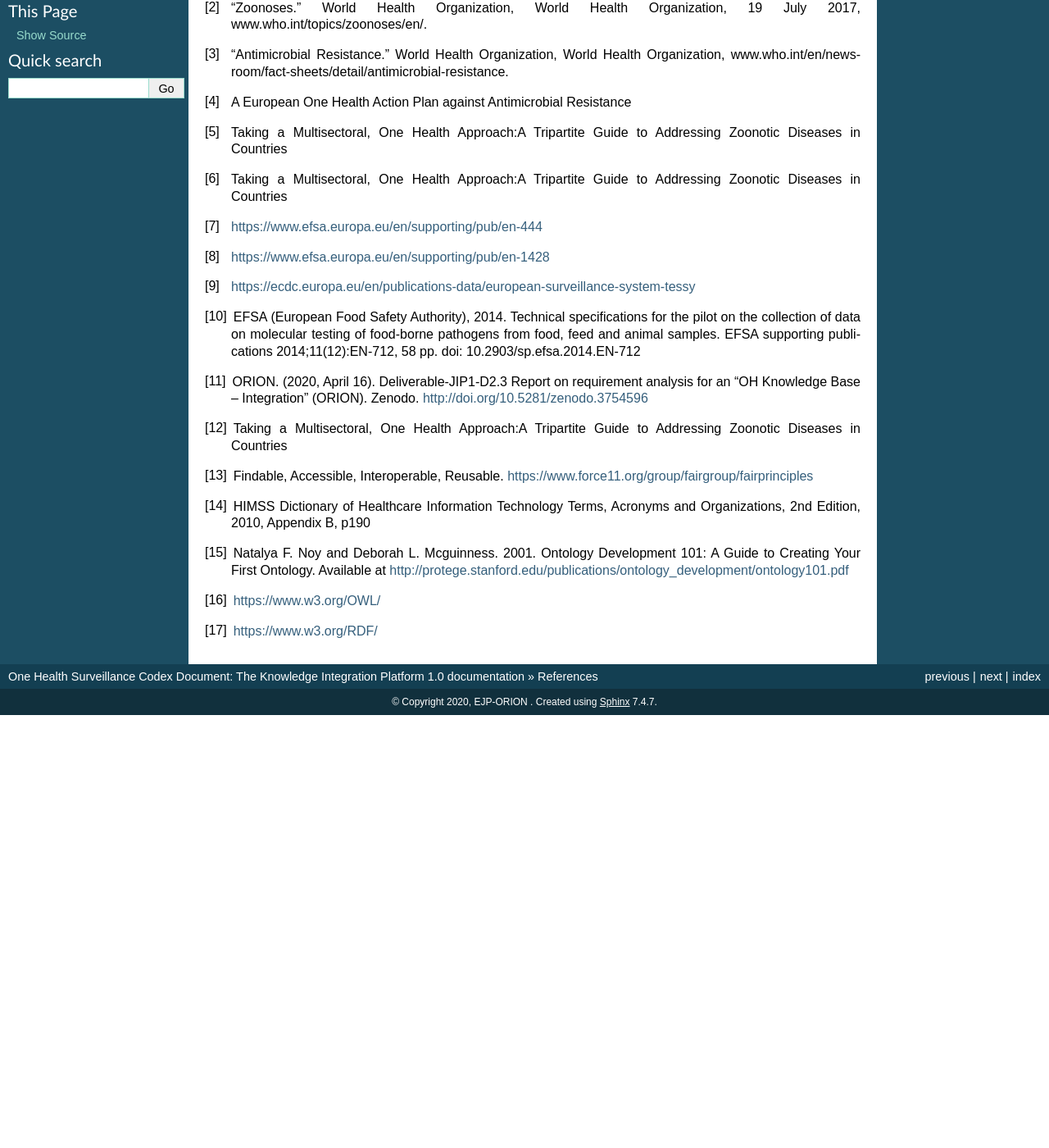
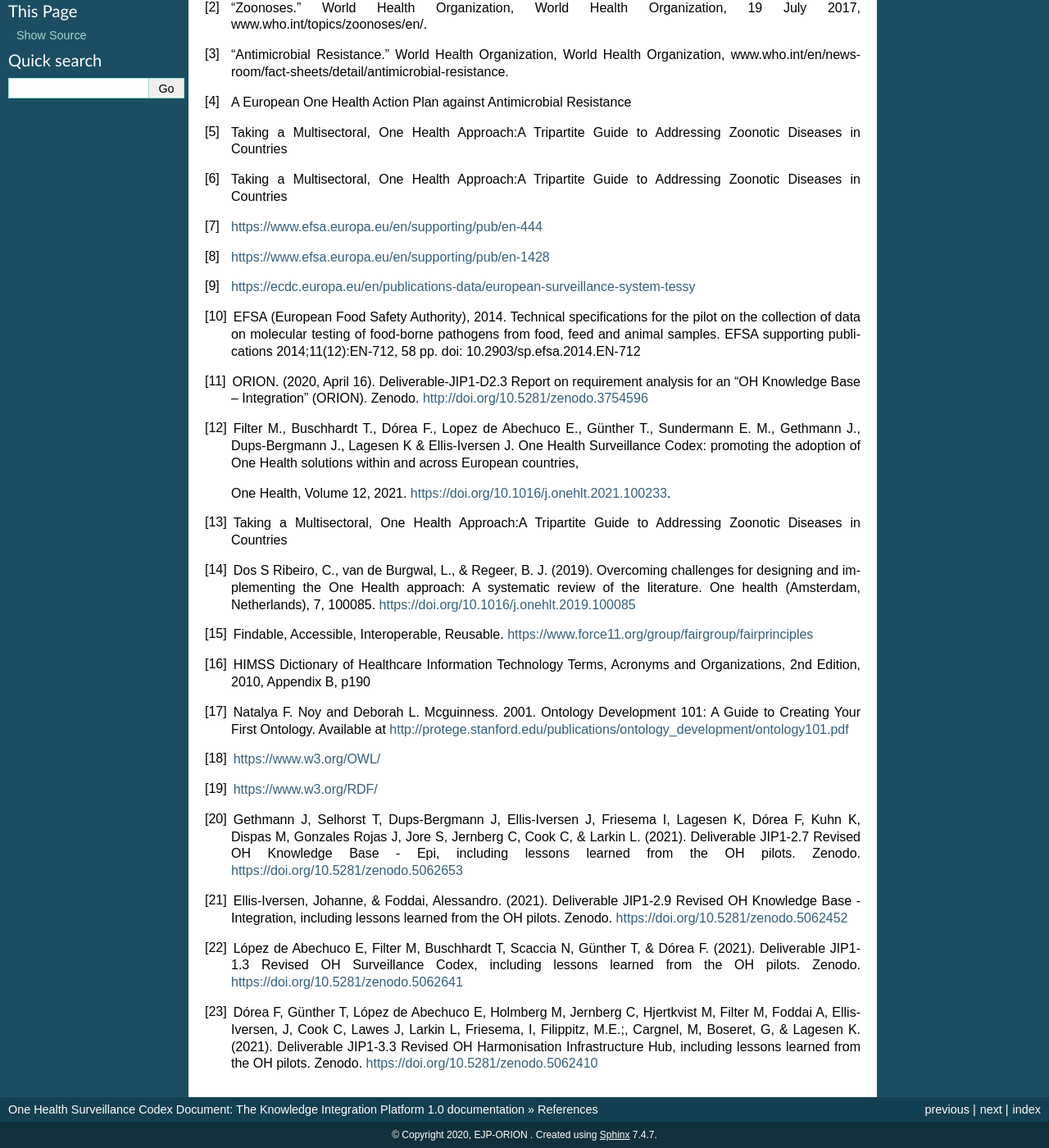
Before and after one commit to EJP-ORION/OH-Surveillance-Codex, a Sphinx documentation site: the page built from docs/9-references.rst, in a window 1280 px wide and 1400 px high, scrolled down 150 px. Shown: the whole window at 82% size. Built offline with Sphinx 7.4.7, drawn with Linux system fonts in a browser that asks for light colours; before the commit the page ends 1022 px from its top, so only the background shows below that.

Commit message:
ReferenceUpdate

```diff
--- a/docs/9-references.rst
+++ b/docs/9-references.rst
@@ -48,24 +48,68 @@ References
    http://doi.org/10.5281/zenodo.3754596
 
 .. [12]
+   Filter M., Buschhardt T., Dórea F., Lopez de Abechuco E., Günther T.,
+   Sundermann E. M., Gethmann J., Dups-Bergmann J., Lagesen K &
+   Ellis-Iversen J. One Health Surveillance Codex: promoting the
+   adoption of One Health solutions within and across European
+   countries,
+
+   One Health, Volume 12, 2021.
+   https://doi.org/10.1016/j.onehlt.2021.100233.
+
+.. [13]
    Taking a Multisectoral, One Health Approach:A Tripartite Guide to
    Addressing Zoonotic Diseases in Countries
 
-.. [13]
+.. [14]
+   Dos S Ribeiro, C., van de Burgwal, L., & Regeer, B. J. (2019).
+   Overcoming challenges for designing and implementing the One Health
+   approach: A systematic review of the literature. One health
+   (Amsterdam, Netherlands), 7, 100085.
+   https://doi.org/10.1016/j.onehlt.2019.100085
+
+.. [15]
    Findable, Accessible, Interoperable, Reusable.
    https://www.force11.org/group/fairgroup/fairprinciples
 
-.. [14]
+.. [16]
    HIMSS Dictionary of Healthcare Information Technology Terms, Acronyms
    and Organizations, 2nd Edition, 2010, Appendix B, p190
 
-.. [15]
+.. [17]
    Natalya F. Noy and Deborah L. Mcguinness. 2001. Ontology Development
    101: A Guide to Creating Your First Ontology. Available at
    http://protege.stanford.edu/publications/ontology\_development/ontology101.pdf
 
-.. [16]
+.. [18]
    https://www.w3.org/OWL/
 
-.. [17]
+.. [19]
    https://www.w3.org/RDF/
+
+.. [20]
+   Gethmann J, Selhorst T, Dups-Bergmann J, Ellis-Iversen J, Friesema I,
+   Lagesen K, Dórea F, Kuhn K, Dispas M, Gonzales Rojas J, Jore S,
+   Jernberg C, Cook C, & Larkin L. (2021). Deliverable JIP1-2.7 Revised
+   OH Knowledge Base - Epi, including lessons learned from the OH
+   pilots. Zenodo. https://doi.org/10.5281/zenodo.5062653
+
+.. [21]
+   Ellis-Iversen, Johanne, & Foddai, Alessandro. (2021). Deliverable
+   JIP1-2.9 Revised OH Knowledge Base - Integration, including lessons
+   learned from the OH pilots. Zenodo.
+   https://doi.org/10.5281/zenodo.5062452
+
+.. [22]
+   López de Abechuco E, Filter M, Buschhardt T, Scaccia N, Günther T, &
+   Dórea F. (2021). Deliverable JIP1-1.3 Revised OH Surveillance Codex,
+   including lessons learned from the OH pilots. Zenodo.
+   https://doi.org/10.5281/zenodo.5062641
+
+.. [23]
+   Dórea F, Günther T, López de Abechuco E, Holmberg M, Jernberg C,
+   Hjertkvist M, Filter M, Foddai A, Ellis-Iversen, J, Cook C, Lawes J,
+   Larkin L, Friesema, I, Filippitz, M.E.;, Cargnel, M, Boseret, G, &
+   Lagesen K. (2021). Deliverable JIP1-3.3 Revised OH Harmonisation
+   Infrastructure Hub, including lessons learned from the OH pilots.
+   Zenodo. https://doi.org/10.5281/zenodo.5062410
```
